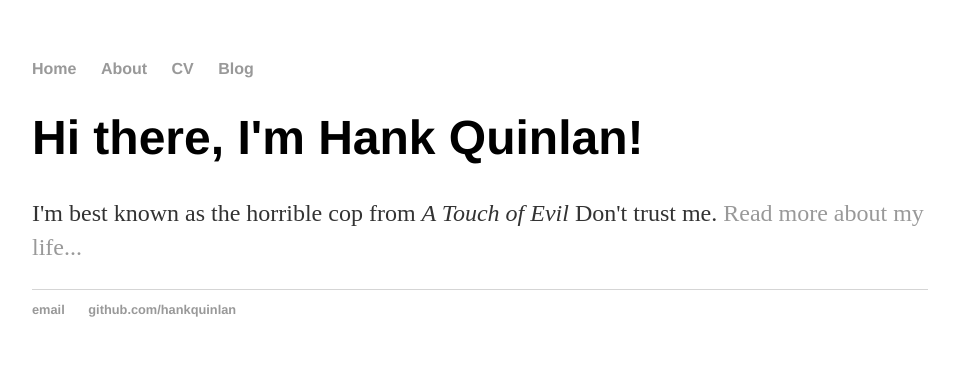
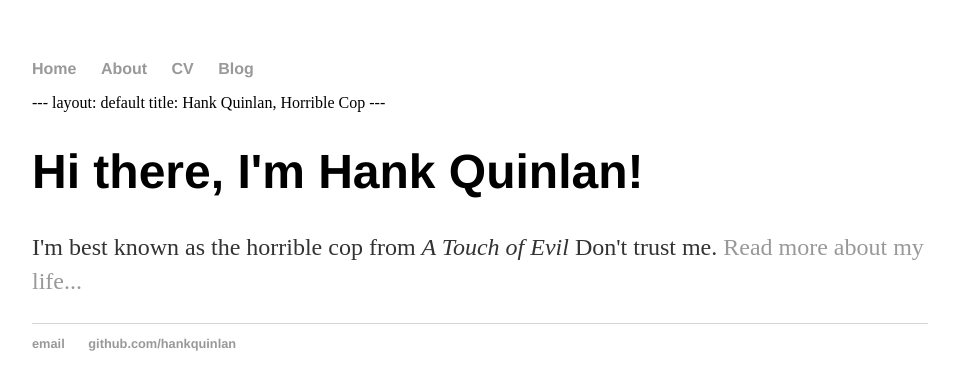
Before and after one commit to Ajay2007/Ajay2007.github.io, a Jekyll site: the page index.html, which Jekyll copies as it is, in a window 1280 px wide. Shown: the top 390 px of the page, without its empty margins (160-1115 px from the left). Built offline with Jekyll 4.4.1, drawn with Linux system fonts in a browser that asks for light colours.

Commit message:
Update index.html

```diff
--- a/index.html
+++ b/index.html
@@ -15,6 +15,11 @@
     		</ul>
 		</nav>
 		<div class="container">
+---
+layout: default
+title: Hank Quinlan, Horrible Cop
+---
+		</div><!-- /.blurb -->
     		<div class="blurb">
         		<h1>Hi there, I'm Hank Quinlan!</h1>
 				<p>I'm best known as the horrible cop from <em>A Touch of Evil</em> Don't trust me. <a href="/about">Read more about my life...</a></p>
```
